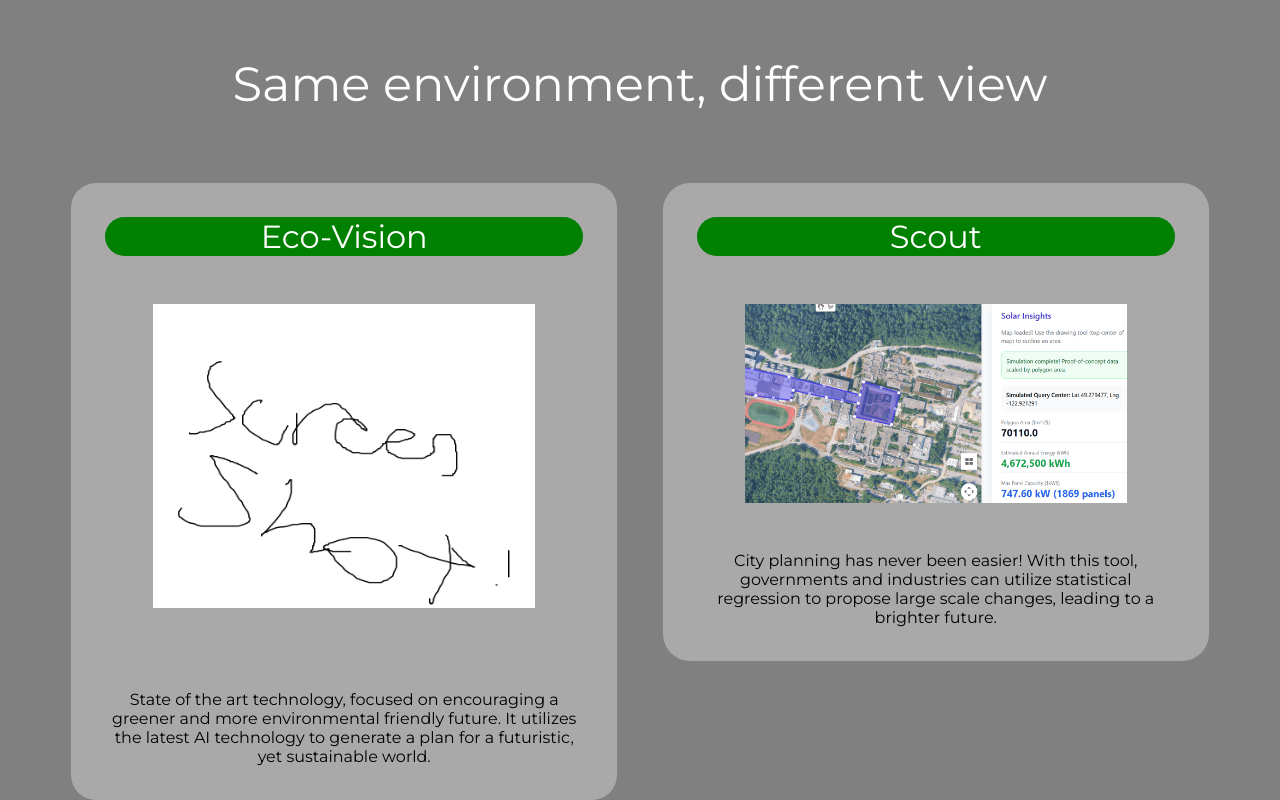
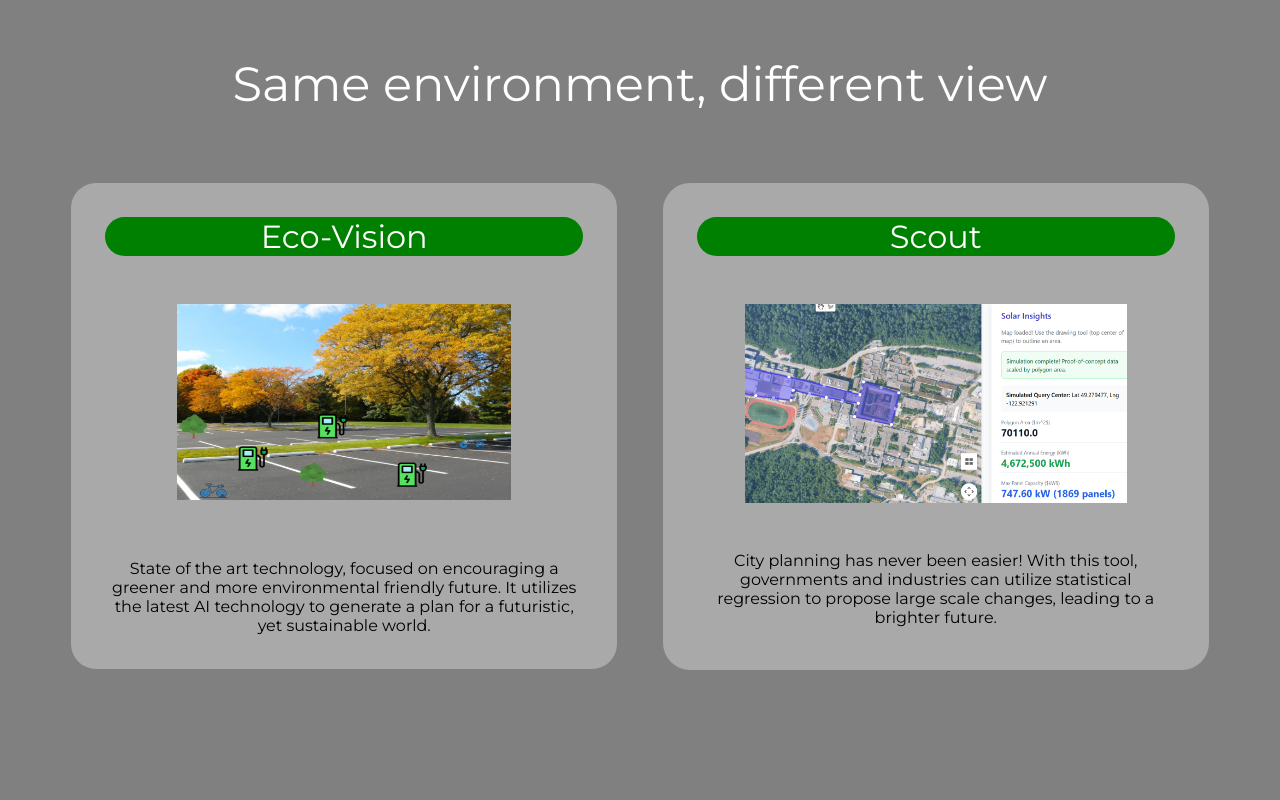
Before and after one commit to Kinda-Andrew/E-Valuate, a React (Vite) app in the folder frontend/: page / in a window 1280 px wide. Shown: the part 698-1498 px from the top of the page. After the commit the page ends 1368 px from the top, so only its background shows below. Built offline with nearby package versions, Linux system fonts and the light colour scheme.

Commit message:
FINAL COMIT ?

```diff
--- a/frontend/src/pages/Home.css
+++ b/frontend/src/pages/Home.css
@@ -215,11 +215,12 @@ Link:hover {
 
 .rightpara {
     margin-top: 10%;
+    padding-bottom: 2%;
 }
 
 .leftpara {
 
-    margin-top: 10%;
+    margin-top: 2%;
 
 
     /* newest ver on bt */
--- a/frontend/src/pages/Home.jsx
+++ b/frontend/src/pages/Home.jsx
@@ -65,7 +65,7 @@ return(
             <Link to="/Page1" style={{ textDecoration: 'none' , color: "white"}}>
 
 
-            <img src = "./screenshot.png" height = "90%" width = "80%"></img></Link>
+            <img src = "./evision.png" height = "80%" width = "70%"></img></Link>
             </div>
 
             <div className = "leftpara">
```
Also changed, not shown: frontend/public/evision.png (added).
